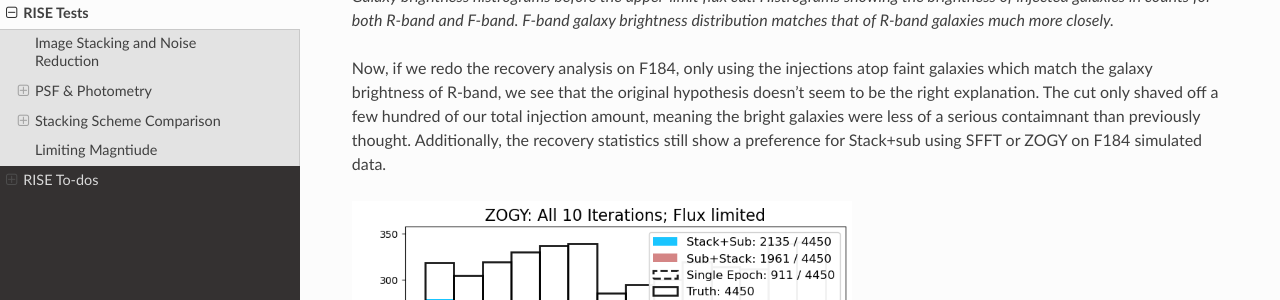
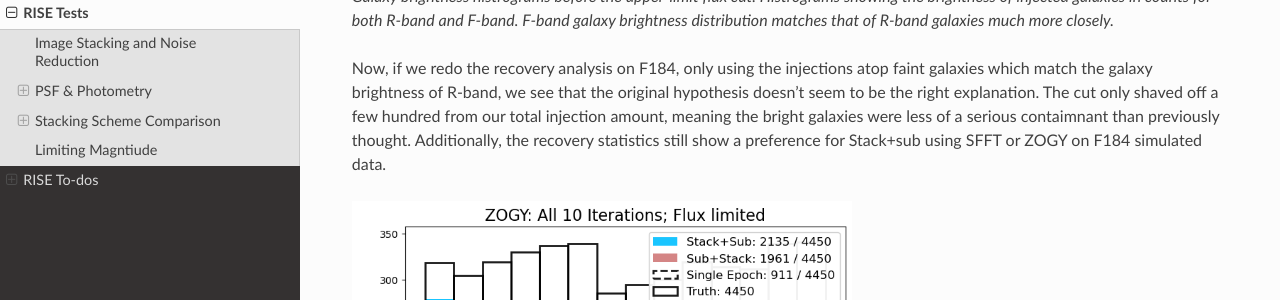
Before and after one commit to joseph-santana/RISE-docs, a Sphinx documentation site: the page built from source/tests.rst, in a window 1280 px wide and 900 px high, scrolled down 14657 px. Shown: the part 199-499 px from the top of the window. Built offline with Sphinx 7.4.7 and the Read the Docs theme 3.1.0, drawn with Linux system fonts in a browser that asks for light colours; some of the changed text lies outside the part shown.

Commit message:
Minor Updates

```diff
--- a/source/tests.rst
+++ b/source/tests.rst
@@ -275,7 +275,7 @@ This happened to be :math:`2.01\cdot10^5` counts.
 
 Now, if we redo the recovery analysis on F184, only using the injections atop faint galaxies which match the galaxy brightness of R-band,
 we see that the original hypothesis doesn't seem to be the right explanation.
-The cut only shaved off a few hundred of our total injection amount, meaning the bright galaxies were less of a serious contaimnant than previously thought.
+The cut only shaved off a few hundred from our total injection amount, meaning the bright galaxies were less of a serious contaimnant than previously thought.
 Additionally, the recovery statistics still show a preference for Stack+sub using SFFT or ZOGY on F184 simulated data.
 
 |r_zogy_bar_cut| |r_sfft_bar_cut|
@@ -288,7 +288,6 @@ Additionally, the recovery statistics still show a preference for Stack+sub usin
 .. |r_sfft_bar_cut| image:: /images/sfft_hist_flux_limited.png
    :width: 500
 
-
 |r_zogy_completeness_cut| |r_sfft_completeness_cut|
 
 *F-band analysis on faint galaxies. Sextractor detections above 5σ. Plot shows completeness in each stacking scheme compared to truth in 0.5 magnitude bins*
```
Also changed, not shown: other parts of source/tests.rst (+2 -0 lines).
